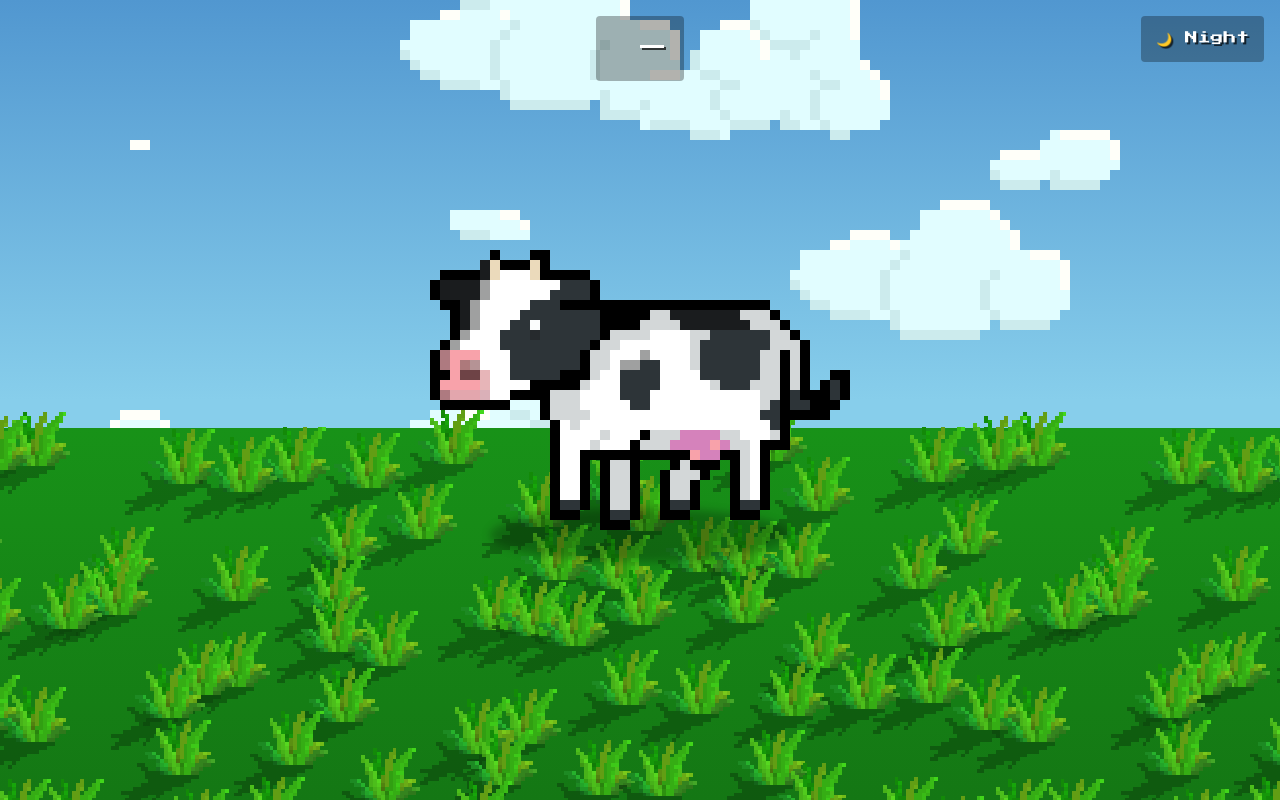
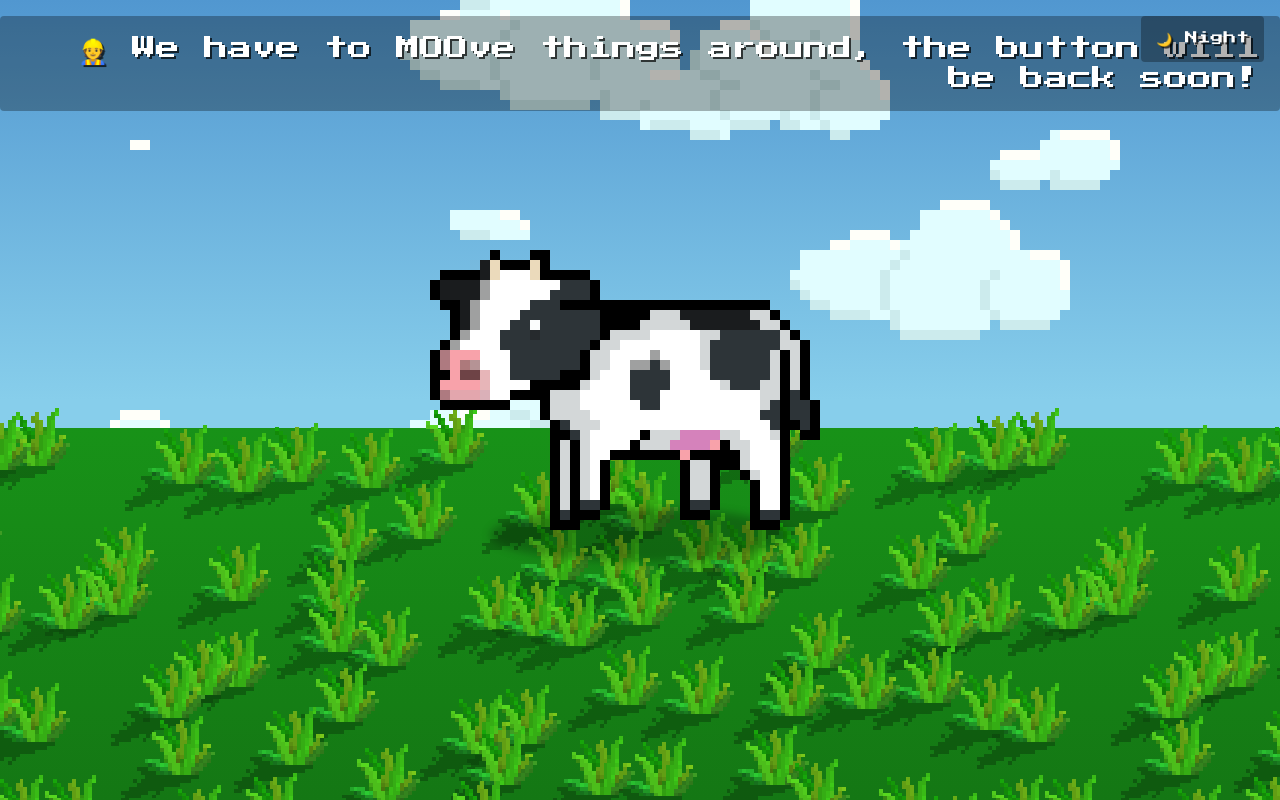
Before and after one commit to Egglessbonek/TAMUHACK2026, a SvelteKit app in the folder frontend/: page / in a window 1280 px wide. Built offline with nearby package versions, Linux system fonts and the light colour scheme; no server answers.

Commit message:
temporarily disabled cow button in frontend

```diff
--- a/frontend/src/routes/+page.svelte
+++ b/frontend/src/routes/+page.svelte
@@ -244,7 +244,8 @@
 
   <main class="content-overlay">
     <div class="moo-display" aria-live="polite">
-      <span class="moo-value">{totalMoos ?? '—'}</span>
+      <!-- <span class="moo-value">{totalMoos ?? '—'}</span> TEMPORARILY OFFLINE -->
+      <span class="moo-value">👷 We have to MOOve things around, the button will be back soon!</span>
     </div>
   </main>
 
```
